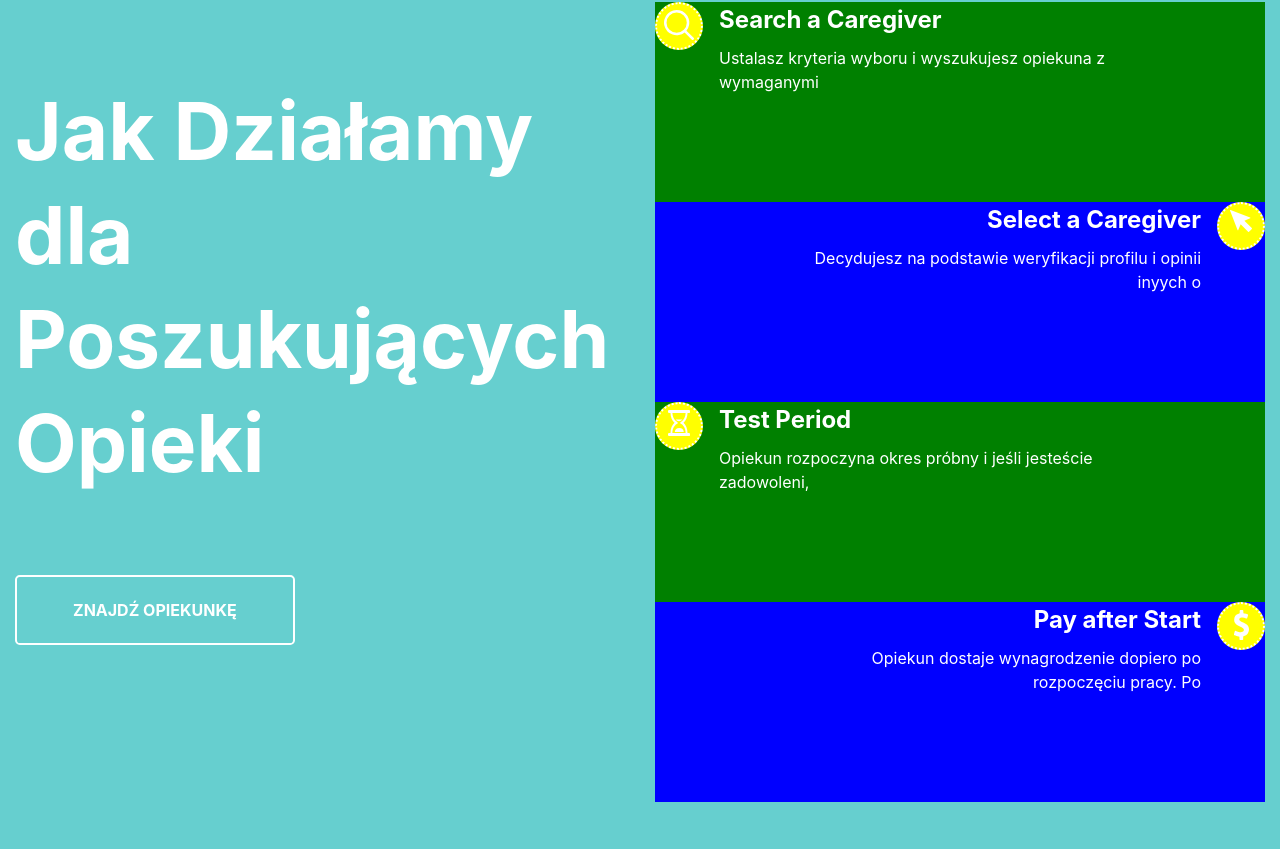
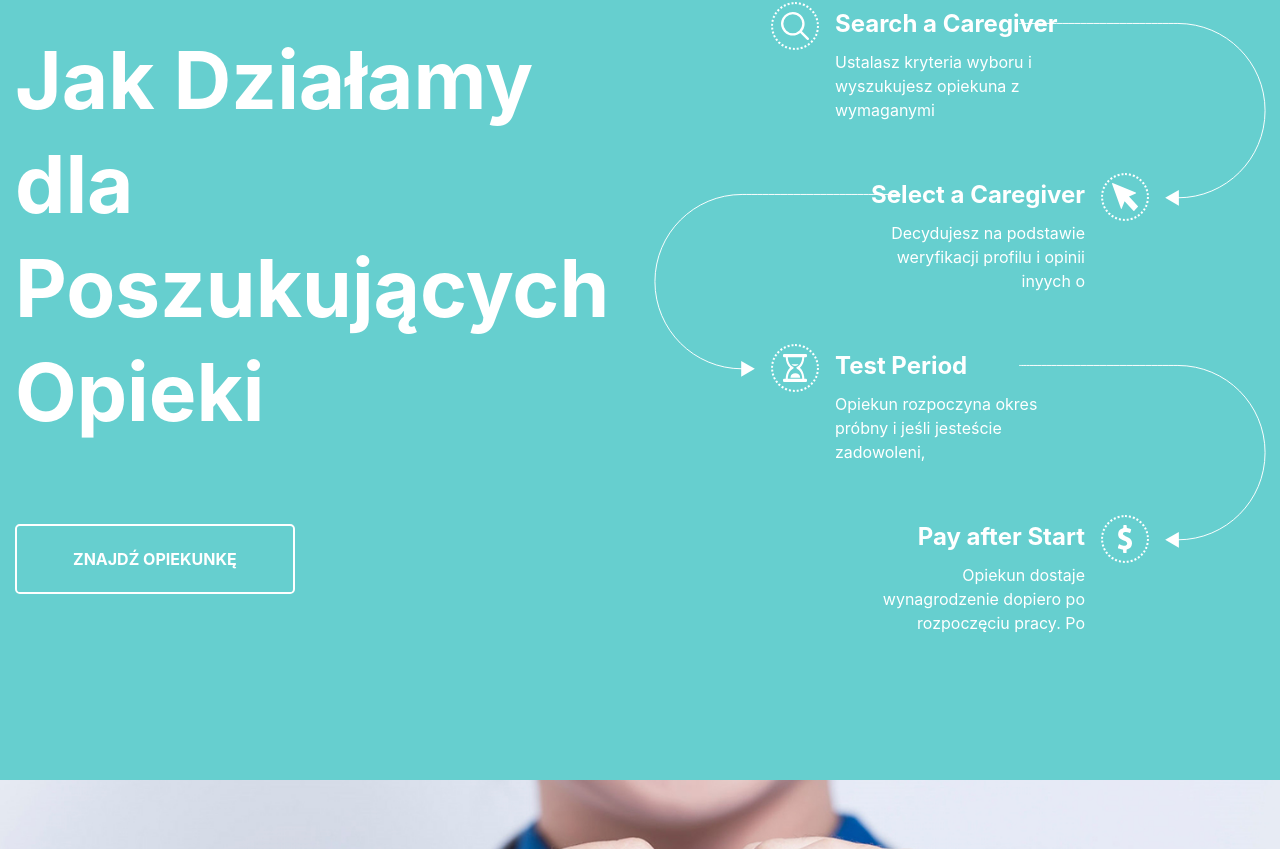
Before and after one commit to AleksandrTkach/Geriana, a React (Create React App) app: page / in a window 1280 px wide. Shown: the part 1911-2760 px from the top of the page. Built offline with nearby package versions, Linux system fonts and the light colour scheme.

Commit message:
HowItWorks arrows

```diff
--- a/src/components/lines/CallUs.js
+++ b/src/components/lines/CallUs.js
@@ -3,8 +3,8 @@ import React from 'react';
 export default function CallUs() {
     return (
         <section className='call-us'>
-            <h3 className="call-us__label"> Chcesz wiedziedzieć więcej? </h3>
-            <span  className="call-us__description"> Odwiedź nasze centrum pomocy lub zadzwoń </span>
+            <h3 className='call-us__label'> Chcesz wiedziedzieć więcej? </h3>
+            <span  className='call-us__description'> Odwiedź nasze centrum pomocy lub zadzwoń </span>
             <button className='btn btn_md btn_bg-red'> Call +48 567 365 485 </button>
         </section>
     )
--- a/src/components/screens/HowItWorks.js
+++ b/src/components/screens/HowItWorks.js
@@ -1,6 +1,6 @@
 import React from 'react';
 
-import {ROAD_POINTS} from "constants/content";
+import {ROAD_POINTS} from 'constants/content';
 
 export default function HowItWorks() {
 
@@ -8,19 +8,16 @@ export default function HowItWorks() {
 
     for (let [index, point] of ROAD_POINTS.entries()) {
         points.push(
-            <div className="road-points" key={`point-${index}`}>
-                <div className="road-points__item">
+            <div className='road-point' key={`point-${index}`}>
 
-                    <div className="road-points__icon">
-                        <img src={point.img.src} alt={point.img.alt}/>
-                    </div>
+                <div className='road-point__icon'>
+                    <img src={point.img.src} alt={point.img.alt}/>
+                </div>
 
-                    <h2 className="road-points__title">{point.label}</h2>
+                <h2 className='road-point__title'>{point.label}</h2>
 
+                <p className='road-point__description'>{point.text}</p>
 
-                    <p className="road-points__description">{point.text}</p>
-
-                </div>
             </div>
         )
     }
@@ -30,17 +27,17 @@ export default function HowItWorks() {
             <div className='screen__header screen__header_bg-how-it-works'/>
 
             <div className='screen__body screen__body_bg-how-it-works how-it-works'>
-                <div className="container h-100">
-                    <div className="row h-100">
+                <div className='container h-100'>
+                    <div className='row h-100'>
 
-                        <div className="col-lg-6 how-it-works__about ">
+                        <div className='col-lg-6 how-it-works__about '>
                             <h3>
                                 Jak Działamy <br/> dla <br/> Poszukujących Opieki
                             </h3>
-                            <button className="btn btn_lg btn_outline"> ZNAJDŹ OPIEKUNKĘ </button>
+                            <button className='btn btn_lg btn_outline'> ZNAJDŹ OPIEKUNKĘ </button>
                         </div>
 
-                        <div className="col-lg-6">{ points }</div>
+                        <div className='col-lg-6'>{ points }</div>
 
                     </div>
                 </div>
--- a/src/components/screens/Specialists.js
+++ b/src/components/screens/Specialists.js
@@ -6,9 +6,9 @@ export default function Specialists() {
     return (
         <section className='container specialist'>
 
-            <div className="row">
-                <div className="col-12">
-                    <h3 className="specialist__label"> Specjaliści Różnych Kategorii </h3>
+            <div className='row'>
+                <div className='col-12'>
+                    <h3 className='specialist__label'> Specjaliści Różnych Kategorii </h3>
                 </div>
             </div>
 
--- a/src/components/screens/TopBanner.js
+++ b/src/components/screens/TopBanner.js
@@ -4,8 +4,8 @@ export default function TopBanner() {
     return (
         <section className='screen screen_bg-top-banner top-banner'>
 
-            <h1 className="top-banner__label">
-                <span className="pick-out-text"> Znajdź opiekuna </span>
+            <h1 className='top-banner__label'>
+                <span className='pick-out-text'> Znajdź opiekuna </span>
                 <div> dla swoich najbliższych </div>
             </h1>
 
--- a/src/scss/_default.scss
+++ b/src/scss/_default.scss
@@ -28,6 +28,7 @@ a:hover {
 
 #top-menu {
   z-index: 100;
+  transition: 0.5s;
 }
 
 .btn {
--- a/src/scss/screens/_how-it-works.scss
+++ b/src/scss/screens/_how-it-works.scss
@@ -19,64 +19,78 @@
       margin-bottom: 5rem;
     }
   }
+}
 
-  .road-points {
-    background: red;
+.road-point{
+  $item-height: 185px;
+  $item-top-padding: 4px;
+  $item-lg-padding: 200px;
+  $item-sm-padding: 180px;
+  $icon-size: 48px;
 
-    &:nth-of-type(odd) {
-      background-color: green;
-      padding-left: 64px;
-      padding-right: 128px;
-
-      .road-points__icon {
-        background-color: yellow;
-        left: -64px;
+  position: relative;
+  height: $item-height;
+  &:not(:first-of-type){
+    margin-top: -($icon-size/2)+10;
+  }
+  &:last-of-type{
+    &:after{
+      display: none;
     }
   }
 
-    &:nth-of-type(even) {
-      background-color: blue;
-      padding-right: 64px;
-      padding-left: 128px;
-      text-align: right;
+  &:after{
+    content: '';
+    display: block;
+    position: absolute;
+    top: 20px;
+    width: $item-lg-padding + 80px;
+    height: $item-height;
+    background: no-repeat url("../img/how-it-works/arrow.svg");
+  }
 
-      .road-points__icon {
-        background-color: yellow;
-        right: -64px;
+  &:nth-of-type(odd){
+    padding: $item-top-padding $item-lg-padding 0 $item-sm-padding;
+    &:after {
+      right: -($icon-size/2) - 10;
+    }
+    .road-point__icon{
+      left: $item-sm-padding;
+      margin-left: -$icon-size - 16px;
     }
   }
 
-    &__item {
-      position: relative;
-      height: 200px;
+  &:nth-of-type(even){
+    padding: $item-top-padding $item-sm-padding 0 $item-lg-padding;
+    text-align: right;
+    &:after {
+      left: -($icon-size/2) - 10;
+      transform: scaleX(-1);
+    }
+    .road-point__icon{
+      right: $item-sm-padding;
+      margin-right: -$icon-size - 16px;
+    }
   }
 
-    &__title {
-
-    }
-
-    &__description {
-
-    }
-
-    &__icon {
+  &__icon{
     position: absolute;
-      width: 48px;
-      height: 48px;
+    display: flex;
+    align-items: center;
+    justify-content: center;
+    width: $icon-size;
+    height: $icon-size;
+    top: 0;
+    border-radius: 50%;
     border: 2px dotted white;
-      border-radius: 50%;
-      padding: 6px;
-
-
-      img {
+    padding: 8px;
+    img{
       display: block;
-        margin: auto;
       width: auto;
-        height: auto;
+      height: 100%;
       max-width: 100%;
       max-height: 100%;
     }
+  }
 
 }
-  }
-}
```
Also changed, not shown: src/img/bars-solid.svg (deleted), src/img/question-circle-solid.svg (deleted). Lines whose indentation alone changed are shown as unchanged.
